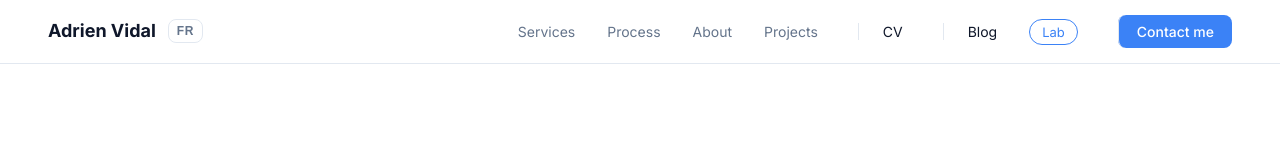
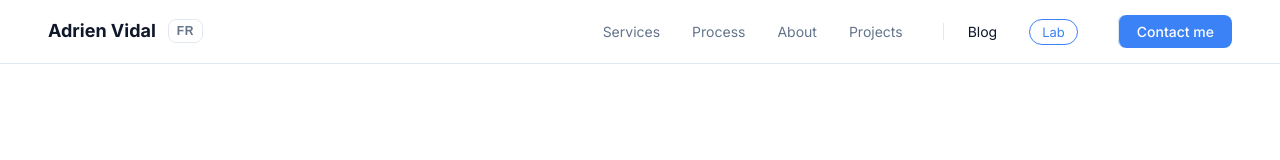
Before and after one commit to adrienvidal/portfolio-2026, a Next.js app: page /en in a window 1280 px wide. Shown: the top 160 px of the page. Built offline with nearby package versions, Linux system fonts and the light colour scheme.

Commit message:
update nav

```diff
--- a/src/components/Nav/Nav.tsx
+++ b/src/components/Nav/Nav.tsx
@@ -27,7 +27,6 @@ export default function Nav({ dark = false }: { dark?: boolean }) {
     { label: t('links.processus'), href: anchor('#processus') },
     { label: t('links.apropos'), href: anchor('#a-propos') },
     { label: t('links.projets'), href: anchor('#projets') },
-    { label: t('links.cv'), href: '/cv', className: 'nav__page' },
     { label: t('links.blog'), href: '/blog', className: 'nav__page' },
     { label: t('links.lab'), href: '/lab', className: 'nav__lab' },
   ]
```
